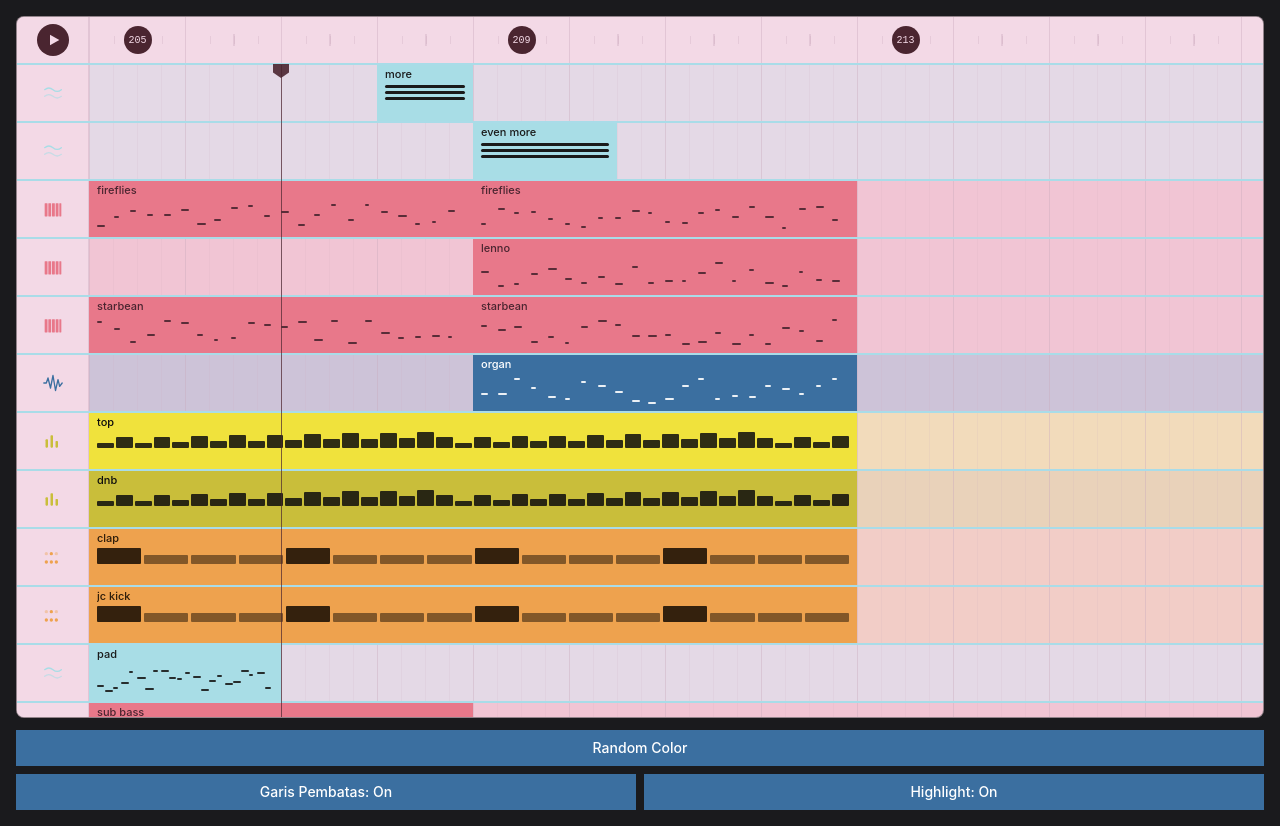
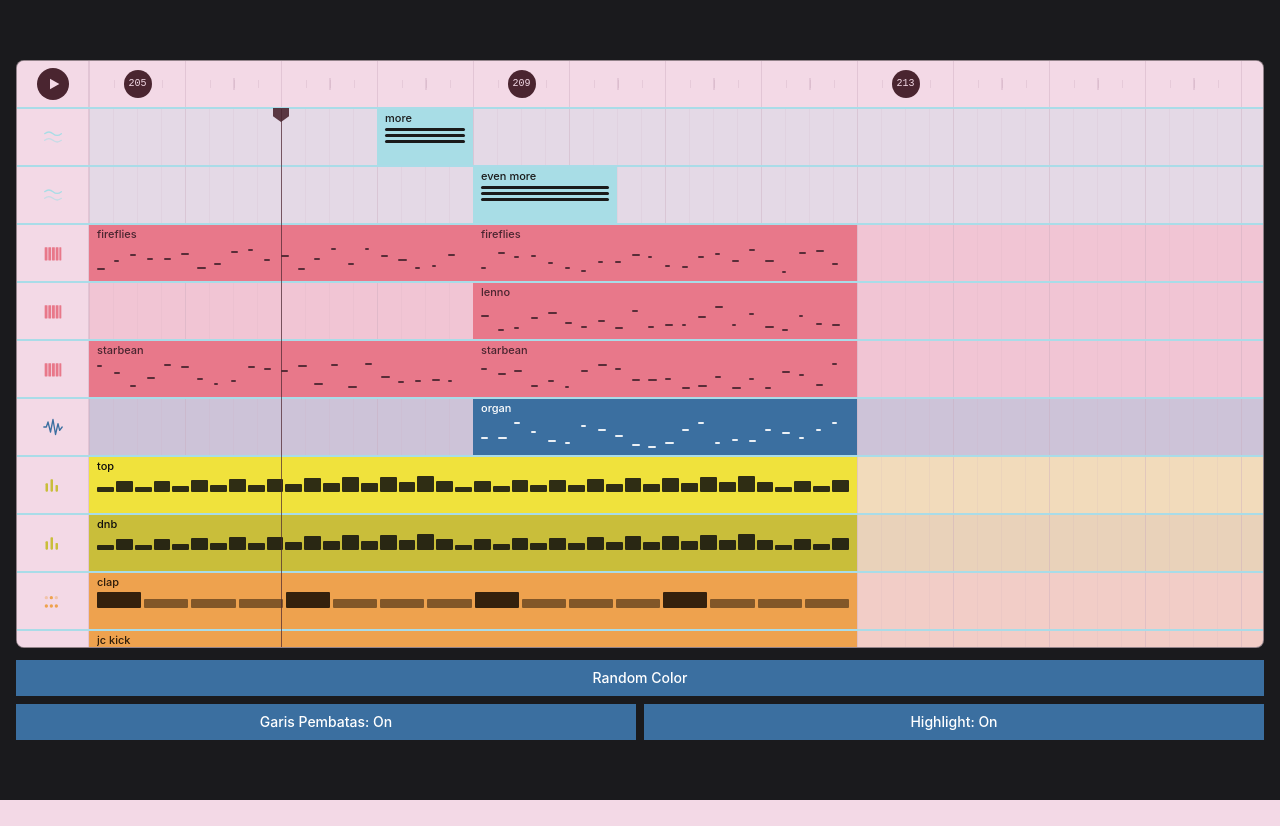
Before and after one commit to xe986232-ai/flatdaw, a React (Vite) app: page / in a window 1280 px wide. After the commit the page ends 800 px from the top, so only its background shows below. Built offline with nearby package versions, Linux system fonts and the light colour scheme.

Commit message:
Ubah ukuran canvas menjadi 2292x1080

```diff
--- a/src/App.tsx
+++ b/src/App.tsx
@@ -136,8 +136,8 @@ export default function App() {
 
   return (
     <div className="force-landscape flex min-h-dvh flex-col items-center justify-center gap-3 bg-[#1a1a1d] p-4">
-      {/* Landscape canvas — fixed 16:9, holds the whole playlist/arrangement view */}
-      <div className="flex aspect-video w-full max-w-[1280px] flex-col overflow-hidden rounded-lg border border-black/40 bg-surface-base text-track-melodic-ink">
+      {/* Landscape canvas — fixed 2292x1080, holds the whole playlist/arrangement view */}
+      <div className="flex aspect-[2292/1080] w-full max-w-[2292px] flex-col overflow-hidden rounded-lg border border-black/40 bg-surface-base text-track-melodic-ink">
         <div ref={scrollRef} className="relative min-h-0 flex-1 overflow-auto">
           <RulerBar startBar={TIMELINE_START} endBar={TIMELINE_END} barWidth={BAR_WIDTH} labelWidth={LABEL_WIDTH} />
 
```
